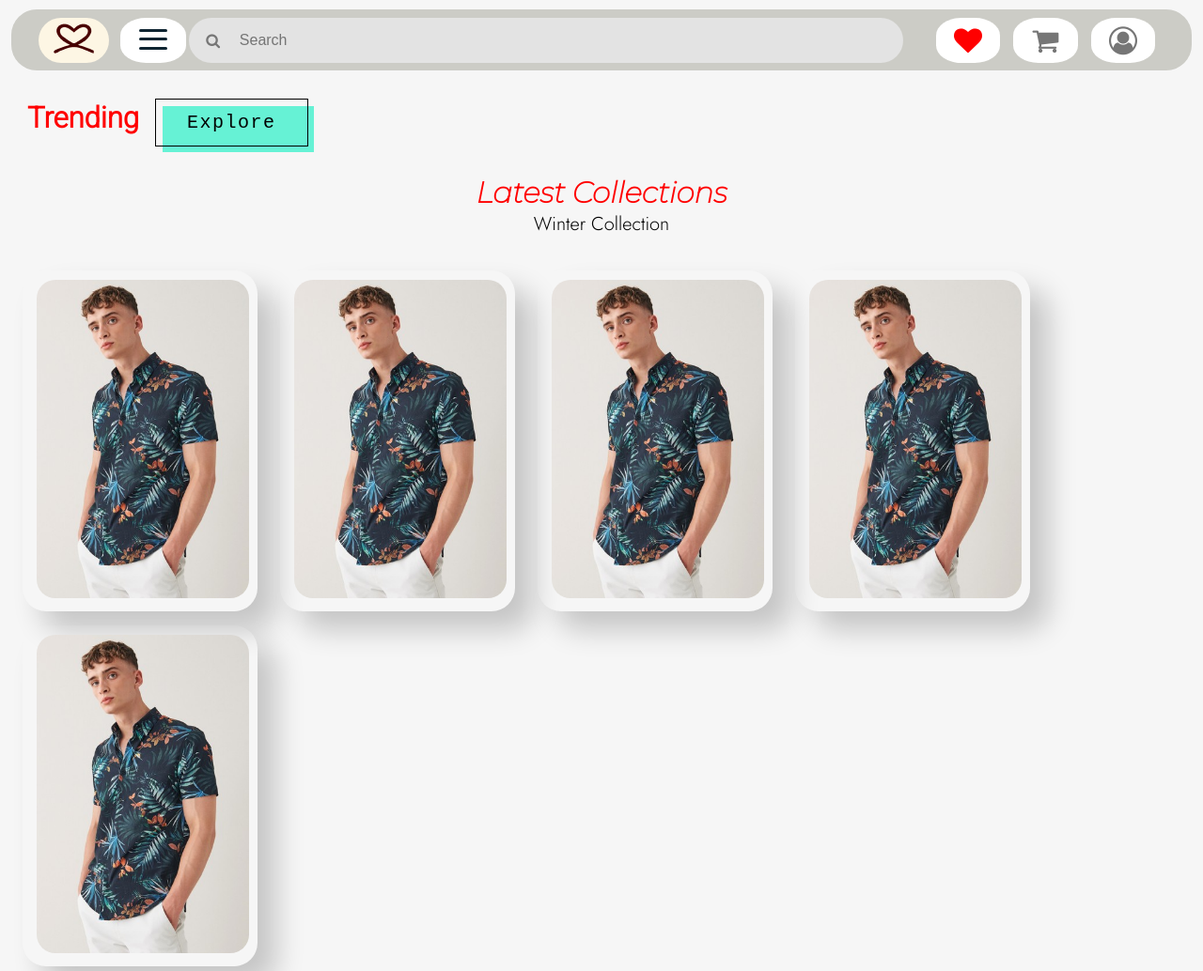
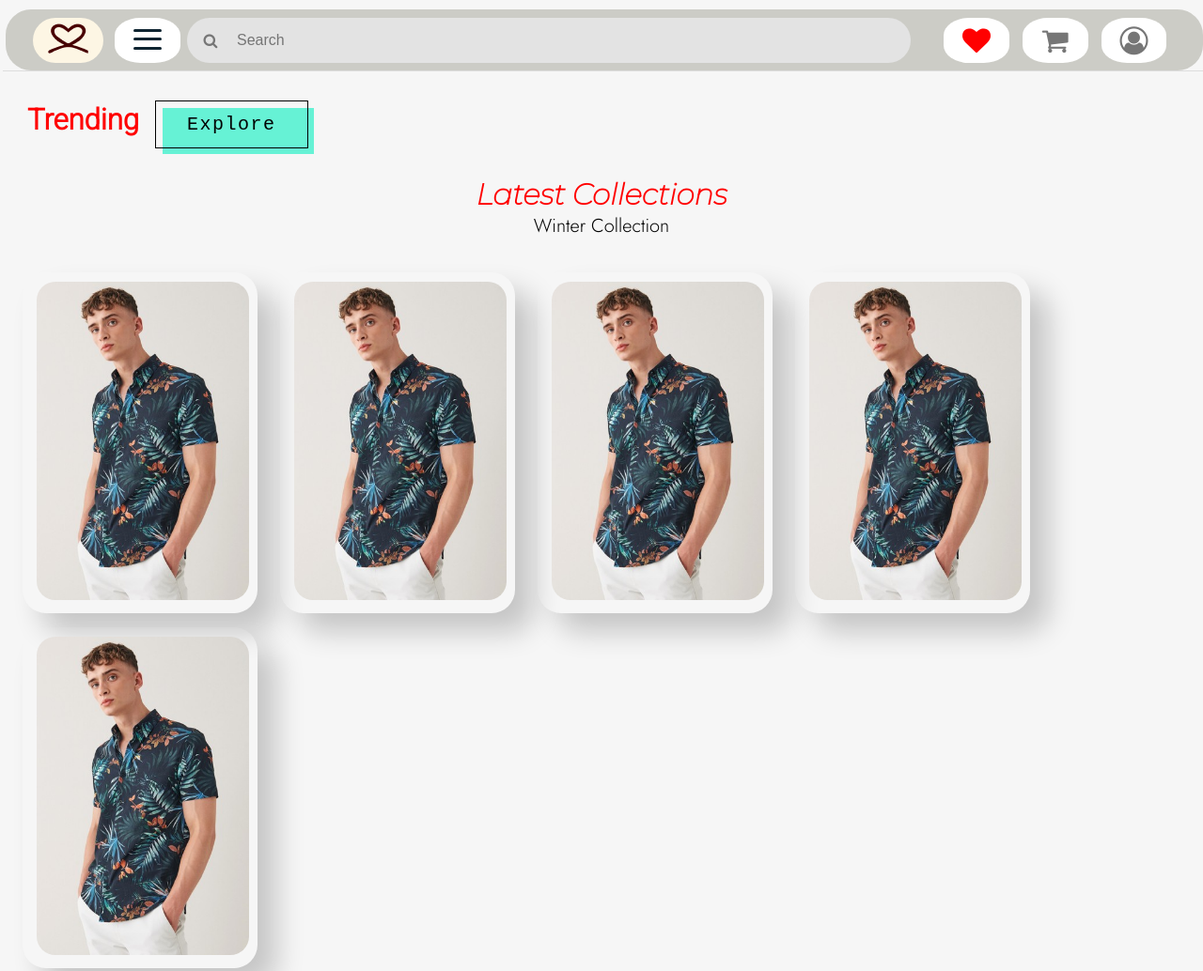
Before and after one commit to Sandyy07/basic1, a plain HTML site: page index.html in a window 1280 px wide. Shown: the top 1034 px of the page at 94% size. Drawn offline with Linux system fonts and the light colour scheme; a web font is replaced by a local one.

Commit message:
Update styles.css

```diff
--- a/css/styles.css
+++ b/css/styles.css
@@ -14,6 +14,22 @@ body {
  text-decoration: none;
  color: #151515;
 }
+header
+{
+  position: fixed;
+  top: 0;
+  left: 0;
+  width: 100%;
+  display: flex;
+  justify-content: space-between;
+  align-items: center;
+  transition: 0.6s;
+  z-index: 100000;
+}
+header.sticky
+{
+  border-bottom: 1px solid rgba(0,0,0,.1);
+}
 .NavBar {
  display: flex;
  align-items: center;
@@ -22,8 +38,9 @@ body {
  padding: 0.538rem;
  border-radius: 27px;
  margin-top: 10px;
+width: 100%;
+}
 
-}
 /* hamburger icon */
 .NavBar .hamburger-lines {
  display: block;
@@ -184,6 +201,7 @@ background-color: #FDF6E4;
 /* Treanding section */
 .title{
  margin: 20px;
+ margin-top: 97px;
 }
 
 h2{
@@ -291,12 +309,10 @@ position: relative;
 text-align: left;
 padding: 10px 0;
 opacity: 0;
-
 }
 #iteam1 .products .information:hover{
  opacity: 1;
 }
-
 #iteam1 .products .information i{
  font-size: 12px;
  color: rgb(243,181,25);
@@ -478,5 +494,4 @@ height: 2.8rem;
  height: 8px;
  background: #fff;
  transform: translateY(-50%) rotate(45deg);
-
 } */
```
Lines whose indentation alone changed are shown as unchanged.
